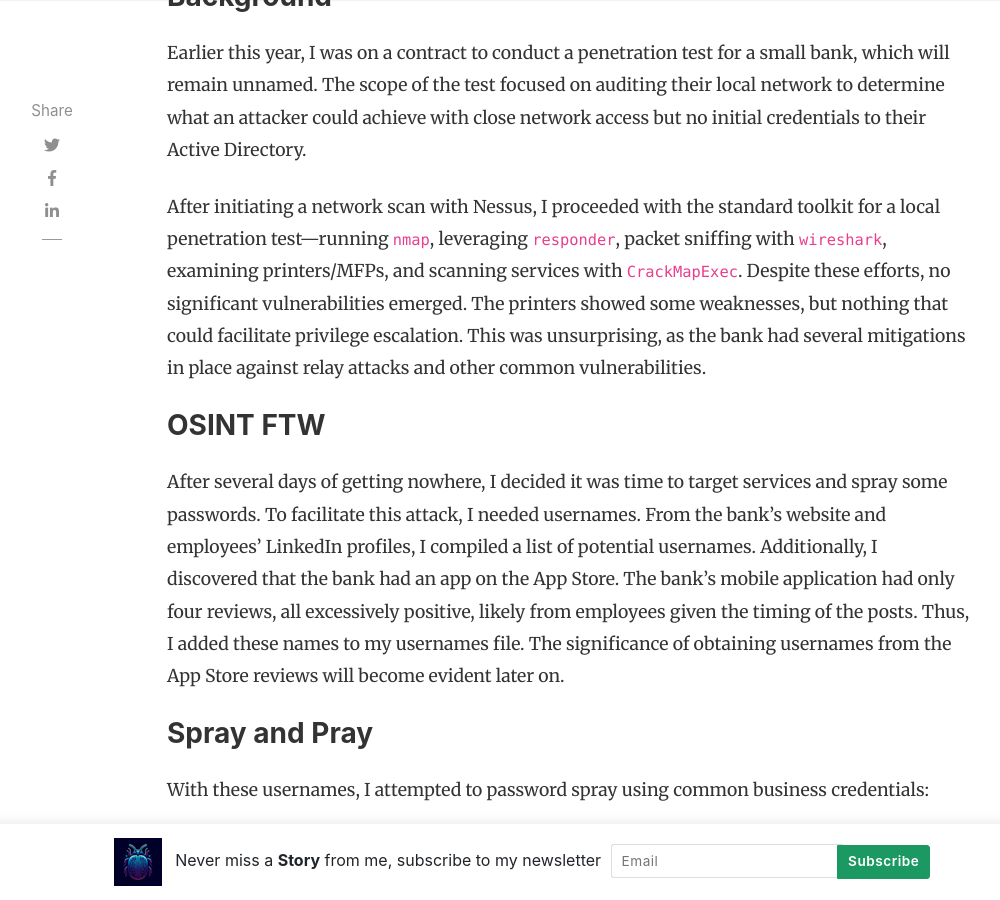
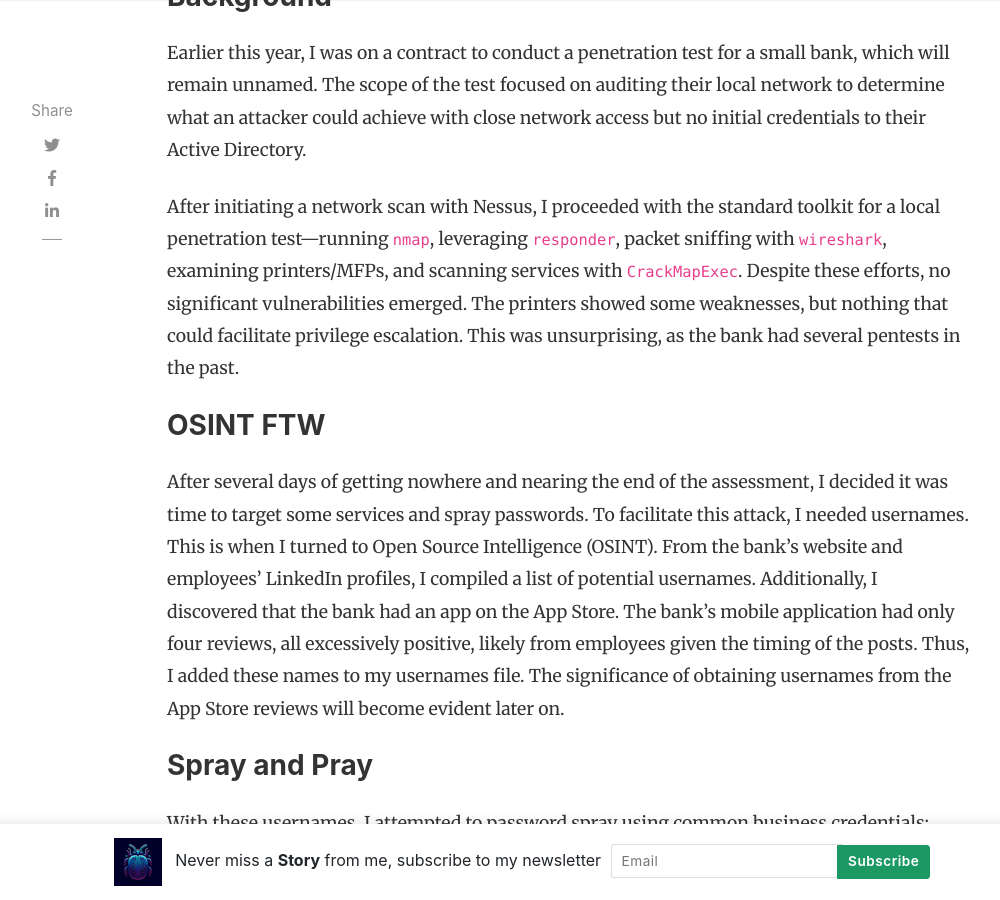
Before and after one commit to Turbul3nce/Turbul3nce.github.io, a Jekyll site: the page built from _posts/2024-08-21-password-pitfalls-2024.md, in a window 1280 px wide and 900 px high, scrolled down 1310 px. Shown: the whole window, without its empty margins (118-1118 px from the left). Built offline with Jekyll 4.4.1, drawn with Linux system fonts in a browser that asks for light colours; nearby versions of some CDN libraries; comment, search, counter and statistics services are not loaded.

Commit message:
Update 2024-08-21-password-pitfalls-2024.md

```diff
--- a/_posts/2024-08-21-password-pitfalls-2024.md
+++ b/_posts/2024-08-21-password-pitfalls-2024.md
@@ -10,10 +10,10 @@ featured: true
 ### Background
 Earlier this year, I was on a contract to conduct a penetration test for a small bank, which will remain unnamed. The scope of the test focused on auditing their local network to determine what an attacker could achieve with close network access but no initial credentials to their Active Directory.
 
-After initiating a network scan with Nessus, I proceeded with the standard toolkit for a local penetration test—running `nmap`, leveraging `responder`, packet sniffing with `wireshark`, examining printers/MFPs, and scanning services with `CrackMapExec`. Despite these efforts, no significant vulnerabilities emerged. The printers showed some weaknesses, but nothing that could facilitate privilege escalation. This was unsurprising, as the bank had several mitigations in place against relay attacks and other common vulnerabilities.
+After initiating a network scan with Nessus, I proceeded with the standard toolkit for a local penetration test—running `nmap`, leveraging `responder`, packet sniffing with `wireshark`, examining printers/MFPs, and scanning services with `CrackMapExec`. Despite these efforts, no significant vulnerabilities emerged. The printers showed some weaknesses, but nothing that could facilitate privilege escalation. This was unsurprising, as the bank had several pentests in the past.
 
 ### OSINT FTW
-After several days of getting nowhere, I decided it was time to target services and spray some passwords. To facilitate this attack, I needed usernames. From the bank's website and employees’ LinkedIn profiles, I compiled a list of potential usernames. Additionally, I discovered that the bank had an app on the App Store. The bank's mobile application had only four reviews, all excessively positive, likely from employees given the timing of the posts. Thus, I added these names to my usernames file. The significance of obtaining usernames from the App Store reviews will become evident later on.
+After several days of getting nowhere and nearing the end of the assessment, I decided it was time to target some services and spray passwords. To facilitate this attack, I needed usernames. This is when I turned to Open Source Intelligence (OSINT). From the bank's website and employees’ LinkedIn profiles, I compiled a list of potential usernames. Additionally, I discovered that the bank had an app on the App Store. The bank's mobile application had only four reviews, all excessively positive, likely from employees given the timing of the posts. Thus, I added these names to my usernames file. The significance of obtaining usernames from the App Store reviews will become evident later on.
 
 
 ### Spray and Pray
```
